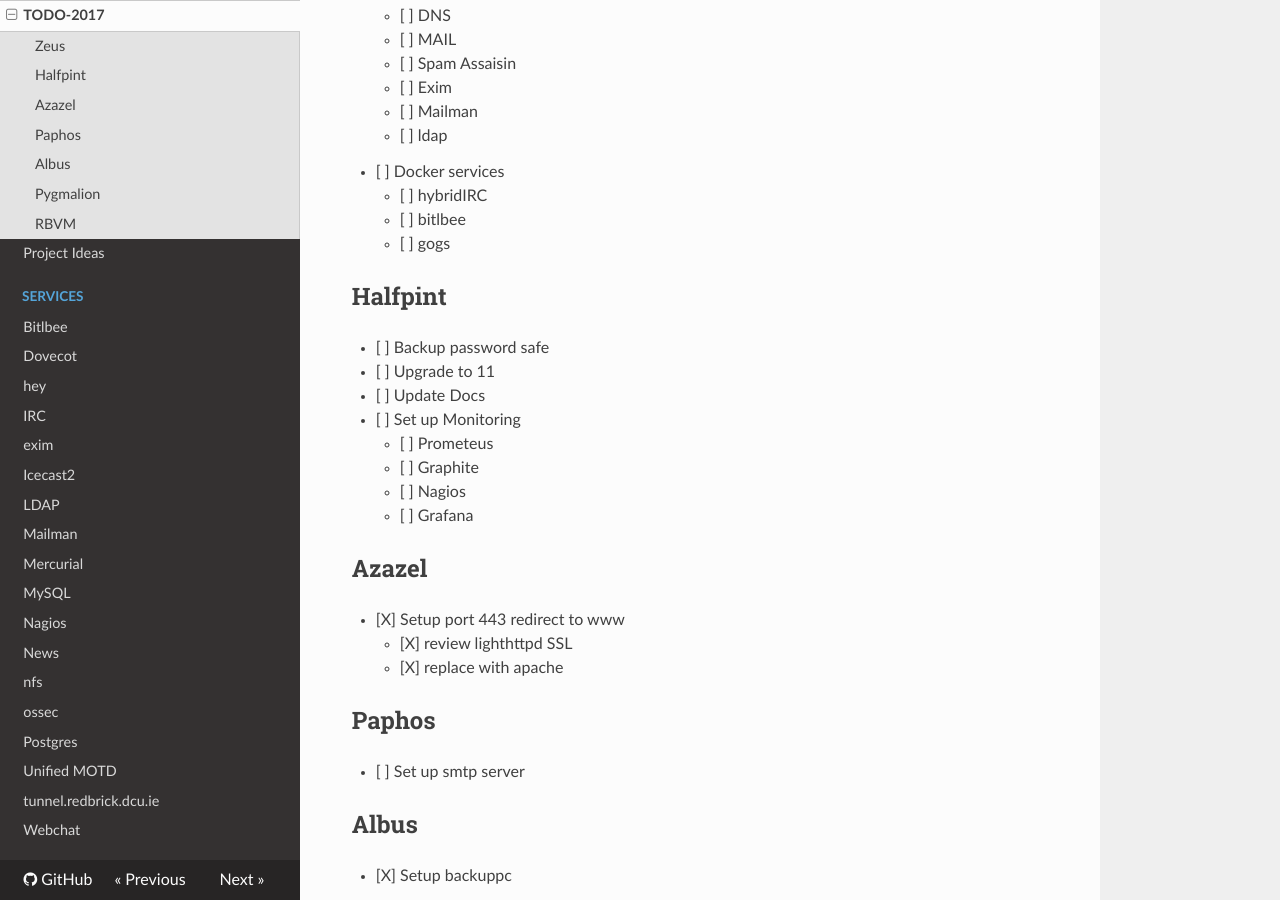
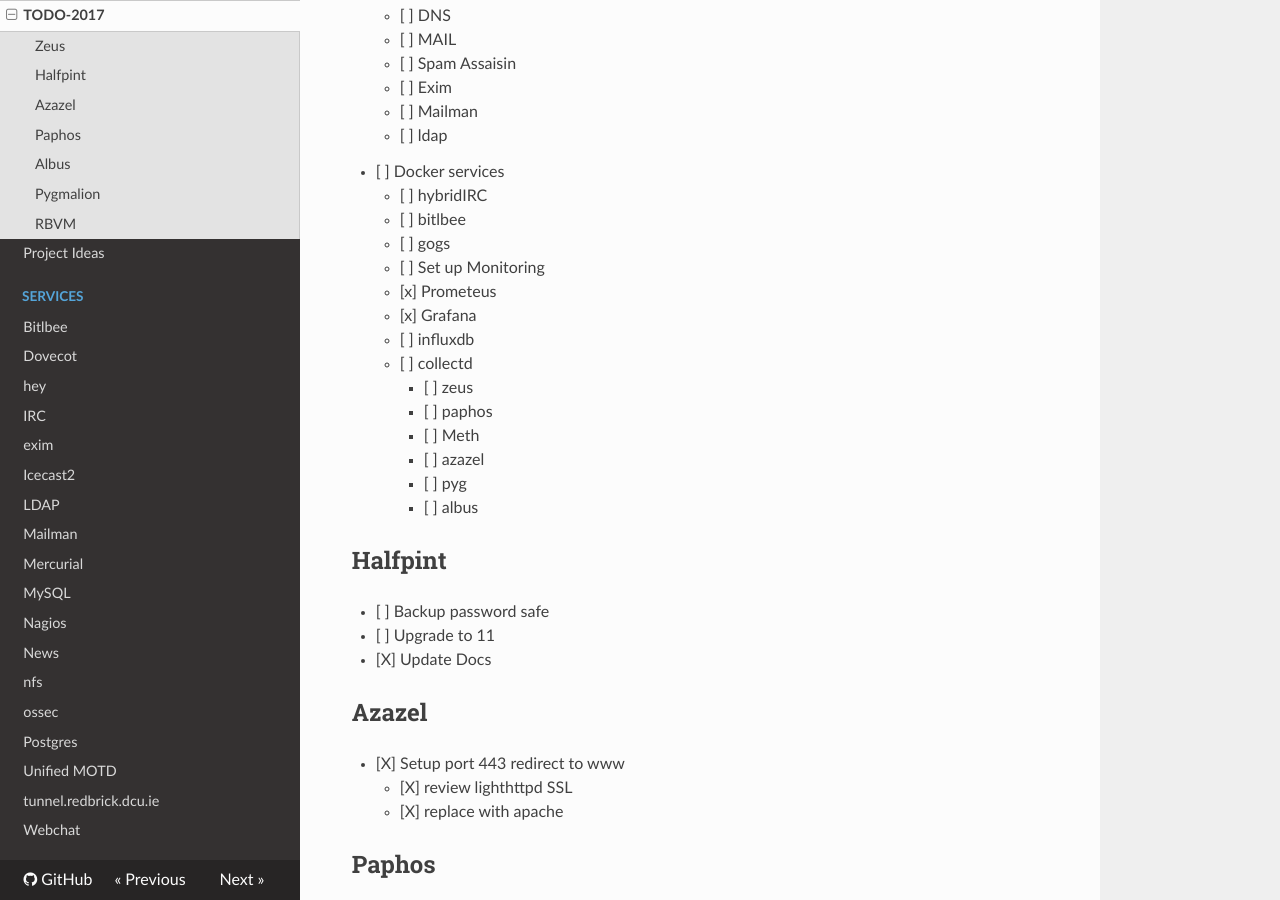
Before and after one commit to redbrick/docs-old, an MkDocs documentation site: the page built from docs/plans/TODO-2017.md, in a window 1280 px wide and 900 px high, scrolled down 1508 px. Built offline with MkDocs 1.6.1, drawn with Linux system fonts in a browser that asks for light colours; nearby versions of some CDN libraries; old or Windows-style settings are respelled for this version of MkDocs.

Commit message:
update todo list

```diff
--- a/docs/plans/TODO-2017.md
+++ b/docs/plans/TODO-2017.md
@@ -63,16 +63,22 @@
     - [ ] hybridIRC
     - [ ] bitlbee
     - [ ] gogs
+    - [ ] Set up Monitoring
+      - [x] Prometeus
+      - [x] Grafana
+      - [ ] influxdb
+      - [ ] collectd
+        - [ ] zeus
+        - [ ] paphos
+        - [ ] Meth
+        - [ ] azazel
+        - [ ] pyg
+        - [ ] albus
 
 ## Halfpint ##
   - [ ] Backup password safe
   - [ ] Upgrade to 11
-  - [ ] Update Docs
-  - [ ] Set up Monitoring
-    - [ ] Prometeus
-    - [ ] Graphite
-    - [ ] Nagios
-    - [ ] Grafana
+  - [X] Update Docs
 
 ## Azazel ##
   - [X] Setup port 443 redirect to www
```
